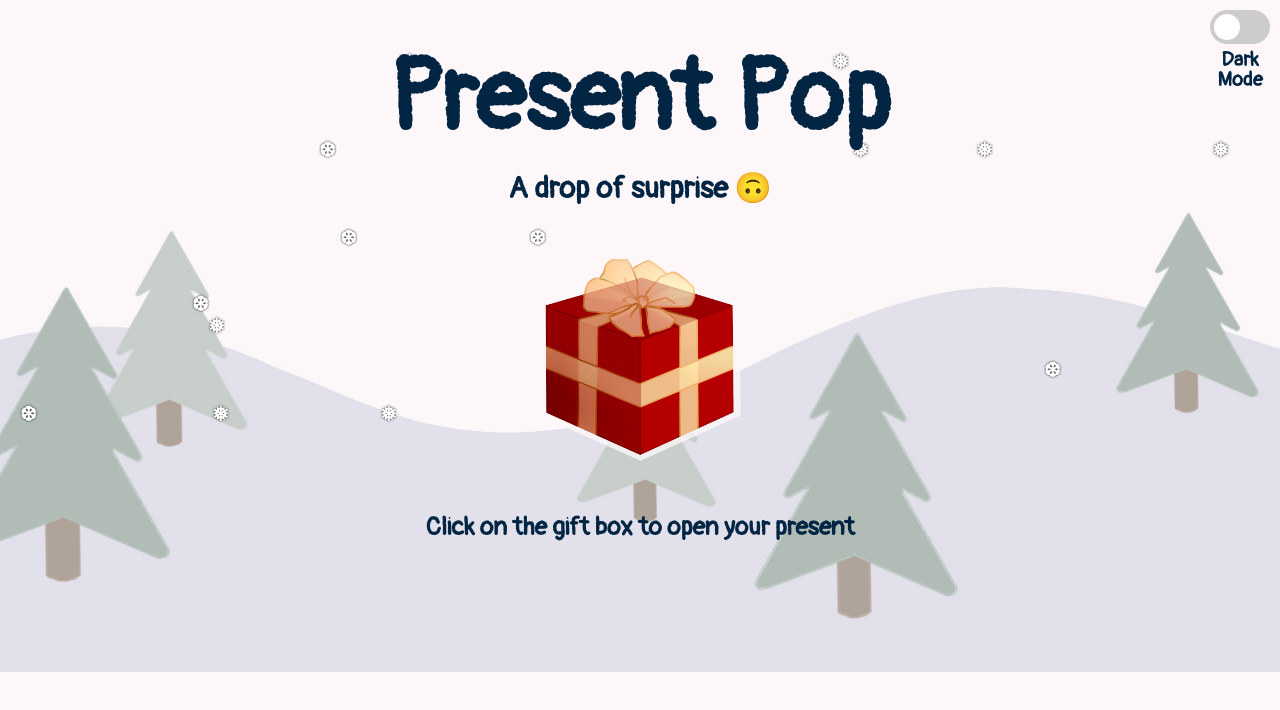
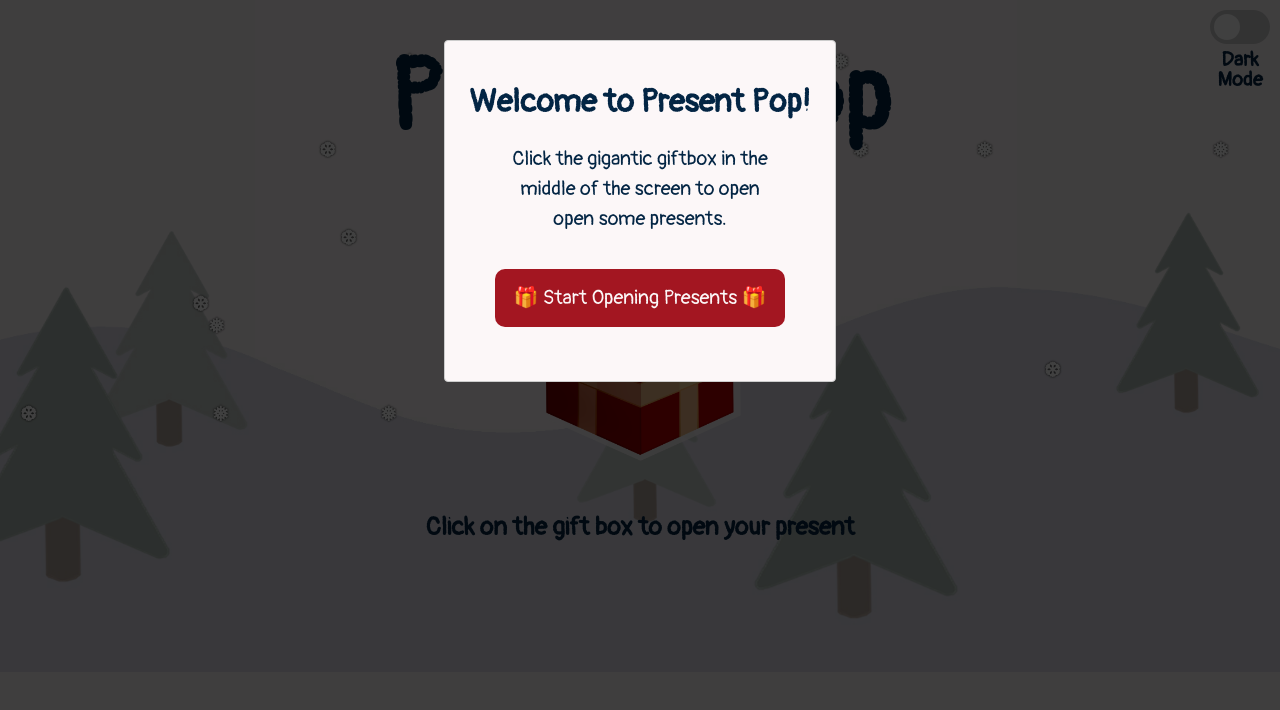
Before and after one commit to thekkathy/Present-Pop, a React (Create React App) app in the folder client/: page / in a window 1280 px wide. Shown: the top 710 px of the page. Built offline with nearby package versions, Linux system fonts and the light colour scheme; no server answers; a web font is replaced by a local one.

Commit message:
updated modal design

```diff
--- a/client/src/components/CSS/OpenPresent.css
+++ b/client/src/components/CSS/OpenPresent.css
@@ -152,18 +152,17 @@
     animation-delay:3s,3s
 }
 
-.ReactModal__Content--after-open {
+.ReactModal__Content {
     position: 'fixed';
-    border-radius: 50px;
-    max-width: 500px;
-    max-height: 500px;
+    max-width: 350px;
+    max-height: 300px;
     margin: 0 auto;
     text-align: center;
     color: #032544;
-    /* opacity: 1; */
 }
 
-.ReactModal__Overlay {
+/*
+ .ReactModal__Overlay {
     opacity: 1;
     transition: opacity 5s ease-in-out;
 }
@@ -173,15 +172,15 @@
 }
 
  .ReactModal__Overlay--before-close{
-    /* transition: opacity 3s ease-in-out;*/
     opacity: 1;
-}
+} */
 
 #instructions {
-    margin: 0 auto;
+    margin: 15px auto;
     width: 80%;
     line-height: 1.5em;
     font-weight: normal;
+    font-size: 20px;
 }
 
 #gift {
--- a/client/src/components/OpenPresent.js
+++ b/client/src/components/OpenPresent.js
@@ -61,6 +61,29 @@ class OpenPresent extends React.Component {
                             contentLabel="Instructions modal"
                             // onRequestClose={this.handleCloseModal}
                             shouldCloseOnOverlayClick={true}
+                            style={{
+                                overlay: {
+                                  position: 'fixed',
+                                  top: 0,
+                                  left: 0,
+                                  right: 0,
+                                  bottom: 0,
+                                  backgroundColor: 'rgba(0, 0, 0, 0.75)'
+                                },
+                                content: {
+                                  position: 'absolute',
+                                  top: '40px',
+                                  left: '40px',
+                                  right: '40px',
+                                  bottom: '40px',
+                                  background: '#FCF7F8',
+                                  overflow: 'auto',
+                                  WebkitOverflowScrolling: 'touch',
+                                  borderRadius: '4px',
+                                  outline: 'none',
+                                  padding: '20px'
+                                }
+                              }}
                         >
                             <h1 id="instructionTitle">Welcome to Present Pop!</h1>
                             <p id="instructions"> {instructions} </p>
```
